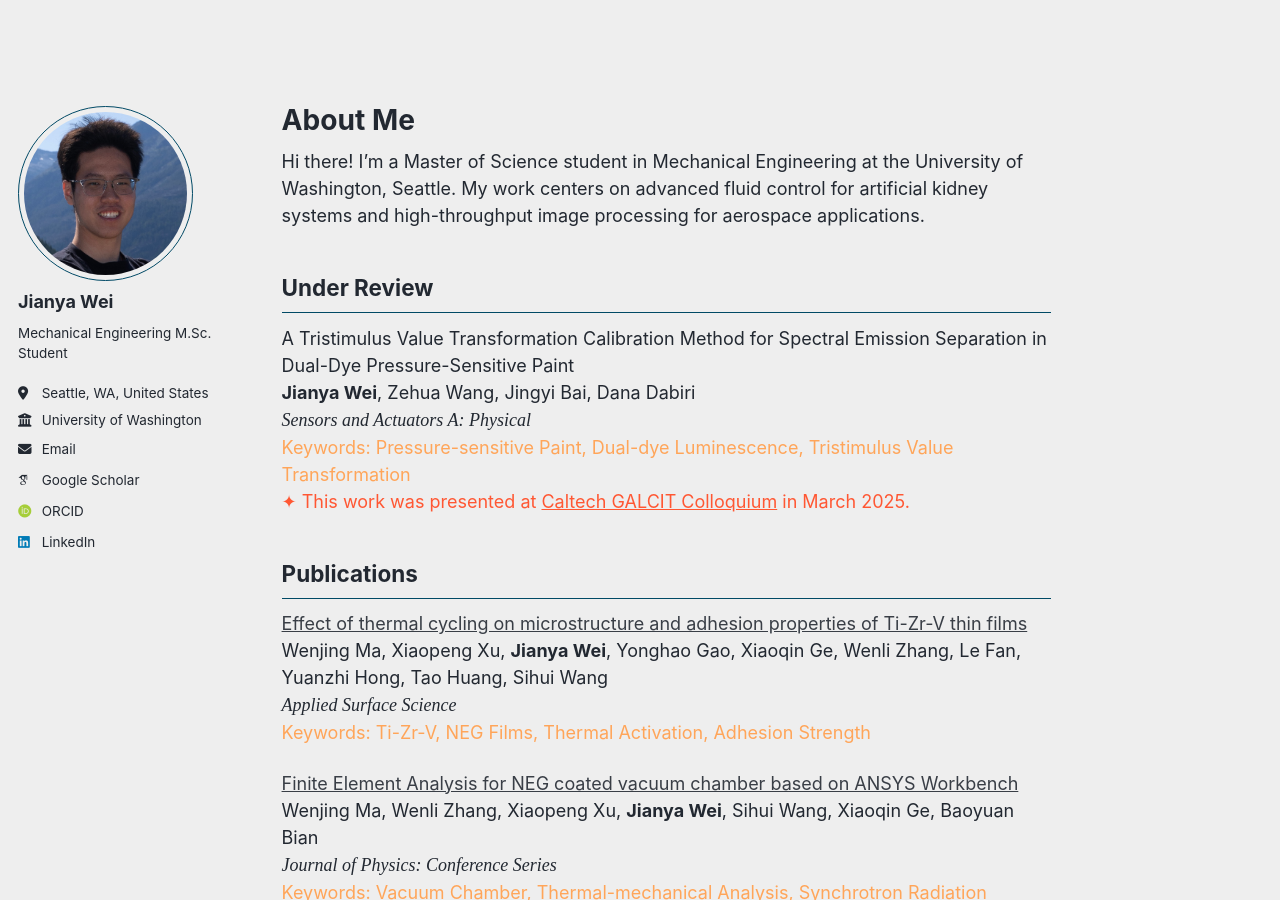
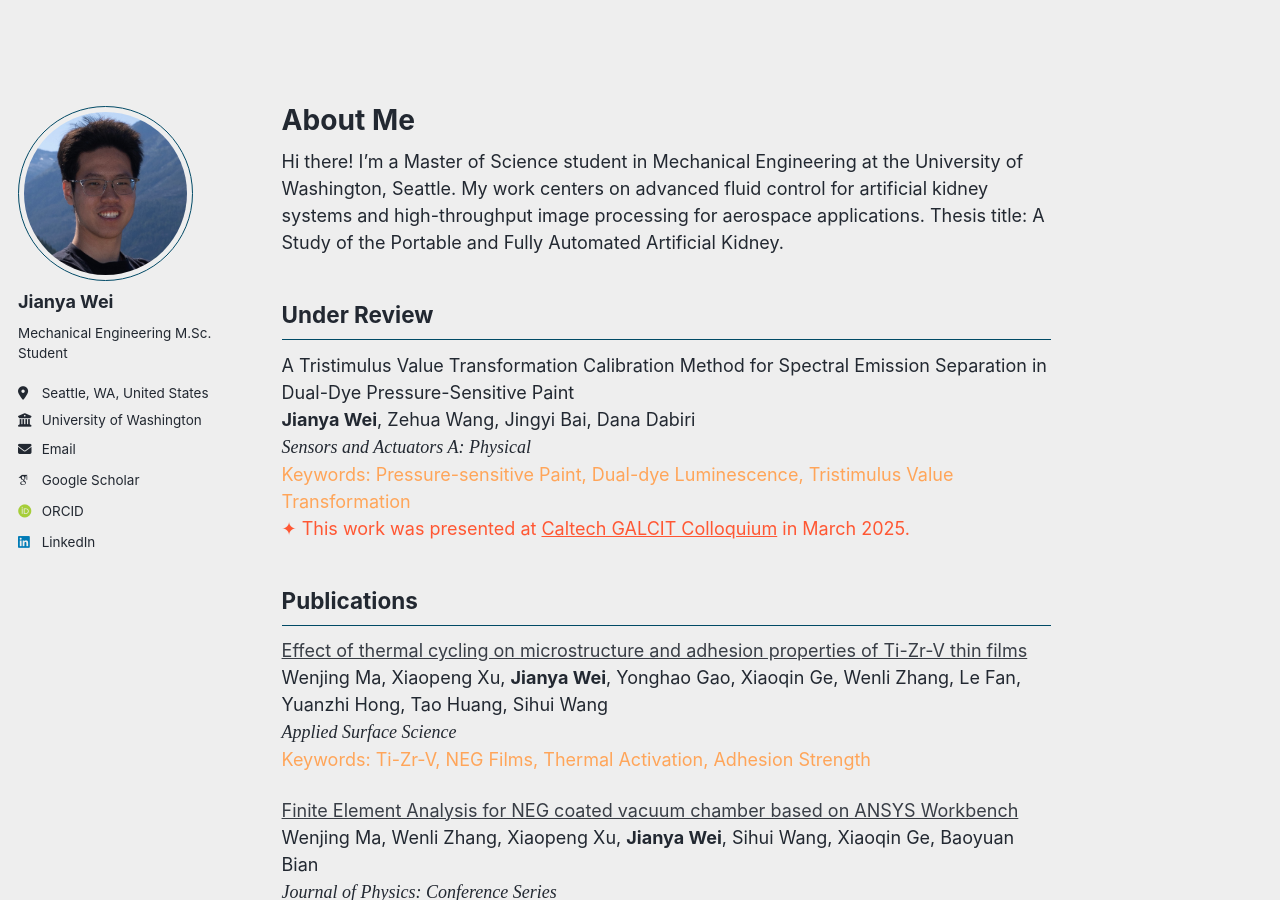
Before and after one commit to jywei02/jywei02.github.io, a Jekyll site: the page built from _pages/about.md, in a window 1280 px wide and 900 px high. Built offline with Jekyll 4.4.1, drawn with Linux system fonts in a browser that asks for light colours; some web fonts are replaced; comment, search, counter and statistics services are not loaded.

Commit message:
Update about.md

```diff
--- a/_pages/about.md
+++ b/_pages/about.md
@@ -6,7 +6,7 @@ redirect_from:
   - /about/
   - /about.html
 ---
-Hi there! I’m a Master of Science student in Mechanical Engineering at the University of Washington, Seattle. My work centers on advanced fluid control for artificial kidney systems and high-throughput image processing for aerospace applications.
+Hi there! I’m a Master of Science student in Mechanical Engineering at the University of Washington, Seattle. My work centers on advanced fluid control for artificial kidney systems and high-throughput image processing for aerospace applications. Thesis title: A Study of the Portable and Fully Automated Artificial Kidney.
 
 Under Review
 ------
```
